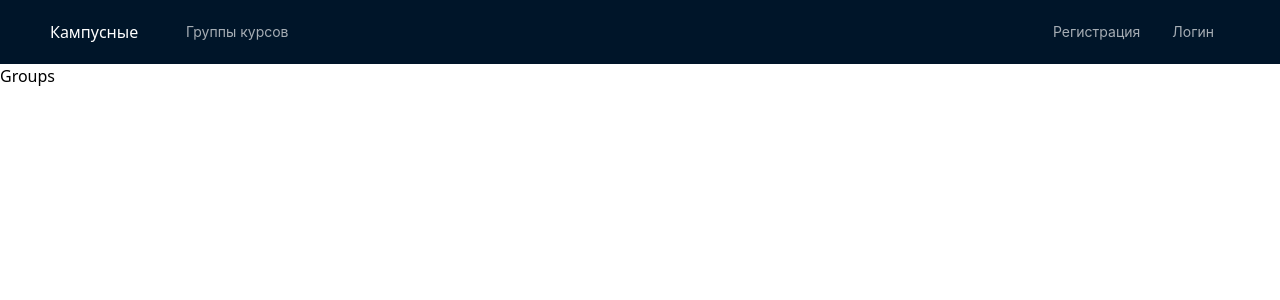
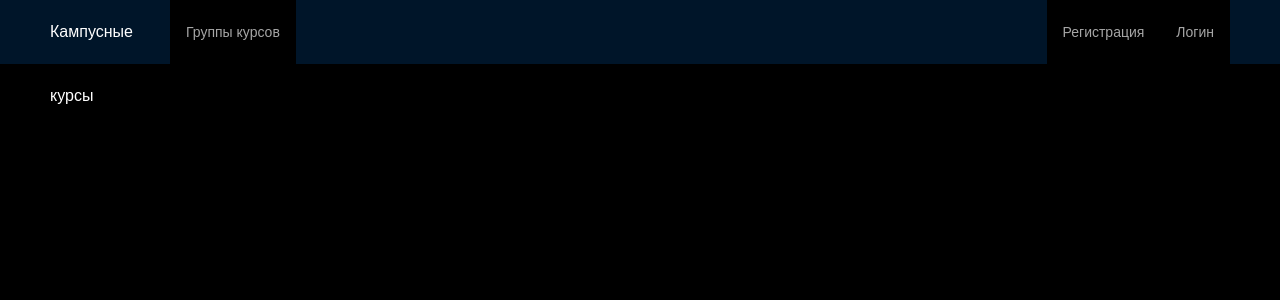
Before and after one commit to alyoneek/campus-courses, a React app: page /groups in a window 1280 px wide. Shown: the top 300 px of the page. Built offline with nearby package versions, Linux system fonts and the light colour scheme.

Commit message:
build: Fix hot reload modules problem
BREAKING CHANGE: Change webpack.common.js

```diff
--- a/public/index.html
+++ b/public/index.html
@@ -7,6 +7,6 @@
     <title>Campus courses</title>
   </head>
   <body>
-    <div id="root" class="bg-red-900"></div>
+    <div id="root"></div>
   </body>
 </html>
--- a/src/index.css
+++ b/src/index.css
@@ -6,4 +6,6 @@
   margin: 0;
   padding: 0;
   box-sizing: border-box;
+  font-family: "Jura", sans-serif;
+  background-color: black;
 }
--- a/src/pages/Groups.tsx
+++ b/src/pages/Groups.tsx
@@ -1,5 +1,5 @@
 const Groups = () => {
-  return <div className="bg-red-900">Groups</div>;
+  return <div className="bg-red-700">Groups</div>;
 };
 
 export default Groups;
--- a/webpack/webpack.common.js
+++ b/webpack/webpack.common.js
@@ -35,7 +35,7 @@ module.exports = {
       },
       {
         test: /\.css$/i,
-        use: [MiniCssExtractPlugin.loader, "css-loader", "postcss-loader"],
+        use: ["style-loader", "css-loader", "postcss-loader"],
       },
       {
         test: /\.s[ac]ss$/i,
```
